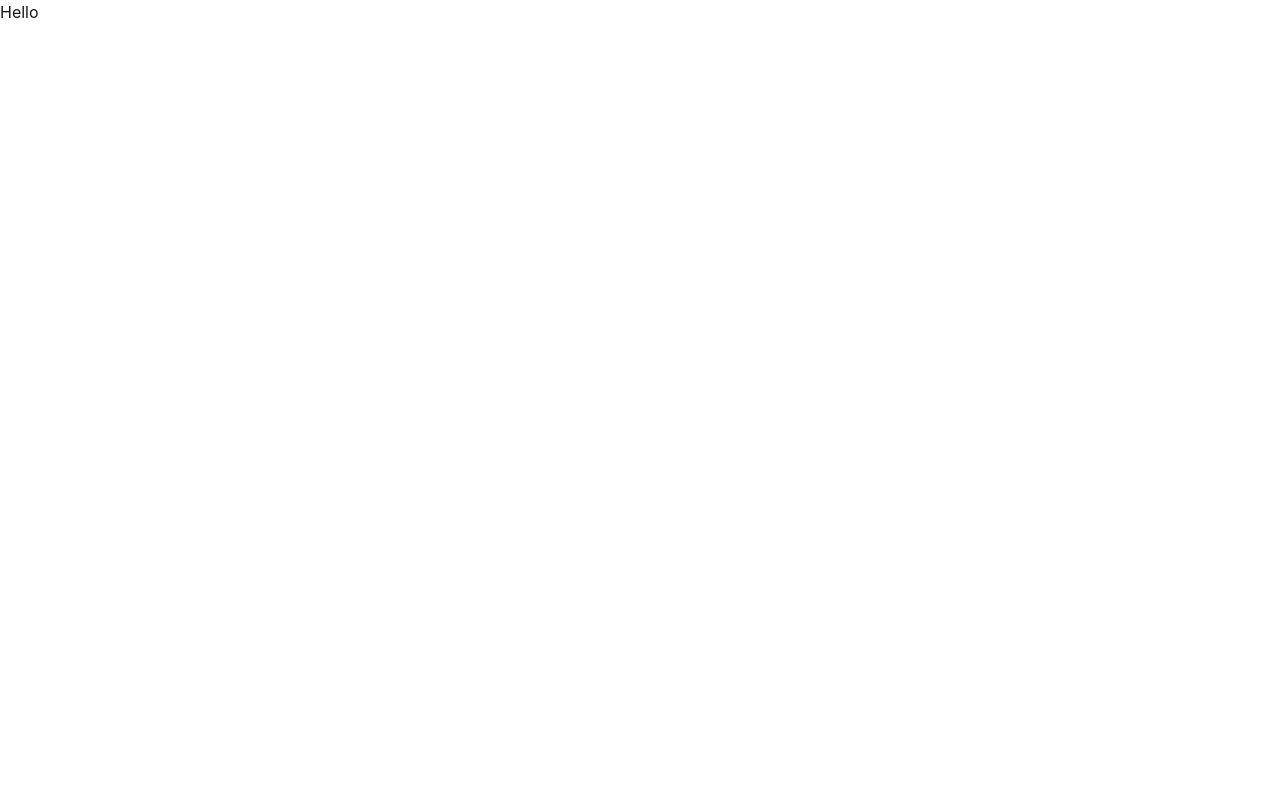
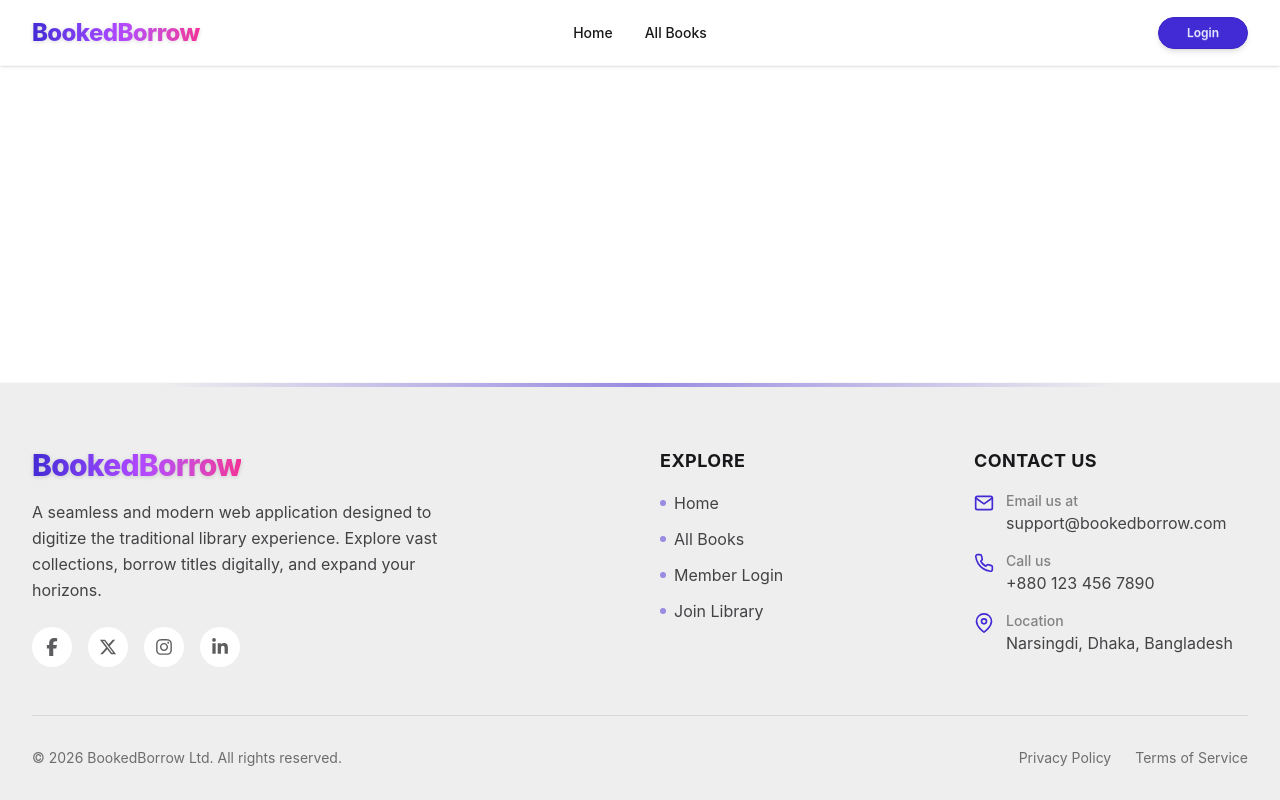
Before and after one commit to MdRoyet/online-book-borrowing-platform-with-nextjs-mongodb-betterauth, a Next.js app: page / in a window 1280 px wide. Built offline with nearby package versions, Linux system fonts and the light colour scheme.

Commit message:
fix some design in navbar and footer section completed

```diff
--- a/src/app/layout.js
+++ b/src/app/layout.js
@@ -1,10 +1,13 @@
 import { Inter, Outfit } from "next/font/google";
+// Import your layout components
+import Navbar from "@/components/layout/Navbar";
+import Footer from "@/components/layout/Footer";
 import "./globals.css";
 
-// 1. Initialize the fonts
+// Initialize the fonts we discussed
 const inter = Inter({
   subsets: ["latin"],
-  variable: "--font-inter", // We will use this in Tailwind
+  variable: "--font-inter",
   display: "swap",
 });
 
@@ -15,19 +18,27 @@ const outfit = Outfit({
 });
 
 export const metadata = {
-  title: "Mango Library | Online Book Borrowing",
+  title: "Mango | Online Book Borrowing Platform",
   description:
     "A seamless and modern web application designed to digitize the traditional library experience.",
 };
 
 export default function RootLayout({ children }) {
   return (
-    // You can add a default DaisyUI theme here via data-theme
     <html lang="en" data-theme="light">
       <body
-        className={`${inter.variable} ${outfit.variable} font-sans antialiased bg-base-100 text-base-content`}
+        // Notice the 'min-h-screen flex flex-col' classes here!
+        className={`${inter.variable} ${outfit.variable} font-sans antialiased bg-base-100 text-base-content min-h-screen flex flex-col`}
       >
-        {children}
+        {/* 1. Navbar goes at the very top */}
+        <Navbar />
+
+        {/* 2. Main content (children) takes up the remaining vertical space */}
+        {/* 'flex-grow' ensures that even if a page has very little content, the footer is still pushed to the very bottom */}
+        <main className="flex-grow">{children}</main>
+
+        {/* 3. Footer goes at the very bottom */}
+        <Footer />
       </body>
     </html>
   );
--- a/src/app/page.js
+++ b/src/app/page.js
@@ -1,9 +1,5 @@
 import Image from "next/image";
 
 export default function Home() {
-  return (
-    <>
-      <h1>Hello</h1>
-    </>
-  );
+  return <></>;
 }
--- a/src/components/layout/Footer.jsx
+++ b/src/components/layout/Footer.jsx
@@ -1,11 +1,179 @@
-import React from "react";
+import Link from "next/link";
+// Importing sleek icons from react-icons
+import {
+  FaFacebookF,
+  FaXTwitter,
+  FaInstagram,
+  FaLinkedinIn,
+} from "react-icons/fa6";
+import { FiMail, FiPhone, FiMapPin } from "react-icons/fi";
 
-const Footer = () => {
+export default function Footer() {
   return (
-    <div>
-      <h2>Footer</h2>
-    </div>
+    <footer className="bg-base-300 text-base-content border-t border-base-200 mt-16 relative overflow-hidden">
+      {/* Decorative background glow to make it "lucrative" */}
+      <div className="absolute top-0 left-1/2 -translate-x-1/2 w-3/4 h-1 bg-gradient-to-r from-transparent via-primary to-transparent opacity-50"></div>
+
+      <div className="container mx-auto px-4 sm:px-6 lg:px-8 pt-16 pb-8">
+        <div className="grid grid-cols-1 md:grid-cols-2 lg:grid-cols-4 gap-10">
+          {/* Column 1: Branding & Description */}
+          <div className="lg:col-span-2">
+            <Link
+              href="/"
+              className="text-3xl font-heading font-extrabold tracking-tight inline-block mb-4"
+            >
+              <span className="bg-gradient-to-r from-primary via-purple-500 to-secondary bg-clip-text text-transparent drop-shadow-sm">
+                BookedBorrow
+              </span>
+            </Link>
+            <p className="text-base-content/80 leading-relaxed max-w-md mb-6">
+              A seamless and modern web application designed to digitize the
+              traditional library experience. Explore vast collections, borrow
+              titles digitally, and expand your horizons.
+            </p>
+
+            {/* Social Media Links  */}
+            <div className="flex gap-4">
+              <a
+                href="#"
+                aria-label="Facebook"
+                className="w-10 h-10 rounded-full bg-base-100 flex items-center justify-center text-base-content/70 hover:bg-primary hover:text-white hover:-translate-y-1 hover:shadow-lg hover:shadow-primary/30 transition-all duration-300"
+              >
+                <FaFacebookF className="text-lg" />
+              </a>
+              <a
+                href="#"
+                aria-label="Twitter"
+                className="w-10 h-10 rounded-full bg-base-100 flex items-center justify-center text-base-content/70 hover:bg-black hover:text-white hover:-translate-y-1 hover:shadow-lg transition-all duration-300"
+              >
+                <FaXTwitter className="text-lg" />
+              </a>
+              <a
+                href="#"
+                aria-label="Instagram"
+                className="w-10 h-10 rounded-full bg-base-100 flex items-center justify-center text-base-content/70 hover:bg-gradient-to-br hover:from-purple-500 hover:to-pink-500 hover:text-white hover:-translate-y-1 hover:shadow-lg hover:shadow-pink-500/30 transition-all duration-300"
+              >
+                <FaInstagram className="text-lg" />
+              </a>
+              <a
+                href="#"
+                aria-label="LinkedIn"
+                className="w-10 h-10 rounded-full bg-base-100 flex items-center justify-center text-base-content/70 hover:bg-blue-600 hover:text-white hover:-translate-y-1 hover:shadow-lg hover:shadow-blue-600/30 transition-all duration-300"
+              >
+                <FaLinkedinIn className="text-lg" />
+              </a>
+            </div>
+          </div>
+
+          {/* Column 2: Quick Links */}
+          <div>
+            <h3 className="text-lg font-bold text-base-content mb-4 tracking-wide uppercase">
+              Explore
+            </h3>
+            <ul className="flex flex-col gap-3">
+              <li>
+                <Link
+                  href="/"
+                  className="text-base-content/80 hover:text-primary transition-colors flex items-center gap-2"
+                >
+                  <span className="w-1.5 h-1.5 rounded-full bg-primary/50"></span>{" "}
+                  Home
+                </Link>
+              </li>
+              <li>
+                <Link
+                  href="/books"
+                  className="text-base-content/80 hover:text-primary transition-colors flex items-center gap-2"
+                >
+                  <span className="w-1.5 h-1.5 rounded-full bg-primary/50"></span>{" "}
+                  All Books
+                </Link>
+              </li>
+              <li>
+                <Link
+                  href="/login"
+                  className="text-base-content/80 hover:text-primary transition-colors flex items-center gap-2"
+                >
+                  <span className="w-1.5 h-1.5 rounded-full bg-primary/50"></span>{" "}
+                  Member Login
+                </Link>
+              </li>
+              <li>
+                <Link
+                  href="/register"
+                  className="text-base-content/80 hover:text-primary transition-colors flex items-center gap-2"
+                >
+                  <span className="w-1.5 h-1.5 rounded-full bg-primary/50"></span>{" "}
+                  Join Library
+                </Link>
+              </li>
+            </ul>
+          </div>
+
+          {/* Column 3: Contact Us  */}
+          <div>
+            <h3 className="text-lg font-bold text-base-content mb-4 tracking-wide uppercase">
+              Contact Us
+            </h3>
+            <ul className="flex flex-col gap-4">
+              <li>
+                <a
+                  href="mailto:support@bookedborrow.com"
+                  className="group flex items-start gap-3 text-base-content/80 hover:text-primary transition-colors"
+                >
+                  <FiMail className="text-xl mt-0.5 text-primary group-hover:scale-110 transition-transform" />
+                  <span>
+                    <span className="block font-medium text-sm text-base-content/50">
+                      Email us at
+                    </span>
+                    support@bookedborrow.com
+                  </span>
+                </a>
+              </li>
+              <li>
+                <a
+                  href="tel:+8801234567890"
+                  className="group flex items-start gap-3 text-base-content/80 hover:text-primary transition-colors"
+                >
+                  <FiPhone className="text-xl mt-0.5 text-primary group-hover:scale-110 transition-transform" />
+                  <span>
+                    <span className="block font-medium text-sm text-base-content/50">
+                      Call us
+                    </span>
+                    +880 123 456 7890
+                  </span>
+                </a>
+              </li>
+              <li>
+                <div className="flex items-start gap-3 text-base-content/80">
+                  <FiMapPin className="text-xl mt-0.5 text-primary" />
+                  <span>
+                    <span className="block font-medium text-sm text-base-content/50">
+                      Location
+                    </span>
+                    Narsingdi, Dhaka, Bangladesh
+                  </span>
+                </div>
+              </li>
+            </ul>
+          </div>
+        </div>
+
+        {/* Bottom Copyright Divider */}
+        <div className="mt-12 pt-8 border-t border-base-content/10 flex flex-col md:flex-row items-center justify-between gap-4">
+          <p className="text-sm text-base-content/60">
+            © {new Date().getFullYear()} BookedBorrow Ltd. All rights reserved.
+          </p>
+          <div className="flex gap-6 text-sm text-base-content/60">
+            <a href="#" className="hover:text-primary transition-colors">
+              Privacy Policy
+            </a>
+            <a href="#" className="hover:text-primary transition-colors">
+              Terms of Service
+            </a>
+          </div>
+        </div>
+      </div>
+    </footer>
   );
-};
-
-export default Footer;
+}
--- a/src/components/layout/Navbar.jsx
+++ b/src/components/layout/Navbar.jsx
@@ -4,35 +4,55 @@ import Link from "next/link";
 import { useState } from "react";
 
 export default function Navbar() {
-  // TODO: We will replace this with BetterAuth's useSession hook later!
-  // Change to `{ name: "Alex" }` to see the logged-in state.
+  // Mock user state to test the conditional rendering.
+  // Change to `{ name: "John Doe", email: "john@example.com" }` to see the logged-in state.
   const [user, setUser] = useState(null);
 
-  // We define links here so we can reuse them in mobile and desktop views
+  // CENTER: Navigation links for Home, All Books, and My Profile
   const navLinks = (
     <>
       <li>
-        <Link href="/">Home</Link>
+        <Link
+          href="/"
+          className="hover:text-primary transition-colors font-medium"
+        >
+          Home
+        </Link>
       </li>
       <li>
-        <Link href="/books">All Books</Link>
+        <Link
+          href="/books"
+          className="hover:text-primary transition-colors font-medium"
+        >
+          All Books
+        </Link>
       </li>
-      {/* My Profile is a private route, so it's best UX to only show it if logged in */}
+
+      {/* My Profile link is ONLY shown when the user is logged in */}
       {user && (
         <li>
-          <Link href="/profile">My Profile</Link>
+          <Link
+            href="/profile"
+            className="hover:text-primary transition-colors font-medium"
+          >
+            My Profile
+          </Link>
         </li>
       )}
     </>
   );
 
   return (
-    <div className="navbar bg-base-100 shadow-sm sticky top-0 z-50 backdrop-blur-md bg-opacity-80">
-      {/* LEFT: Logo & Mobile Menu */}
+    <nav className="sticky top-0 z-50 w-full bg-base-100/80 backdrop-blur-lg shadow-sm border-b border-base-200">
+      <div className="navbar container mx-auto px-4 sm:px-6 lg:px-8">
+        {/* LEFT: Website Logo (Links to Home) [cite: 20] */}
         <div className="navbar-start">
-        {/* Mobile Dropdown Menu */}
           <div className="dropdown">
-          <div tabIndex={0} role="button" className="btn btn-ghost lg:hidden">
+            <div
+              tabIndex={0}
+              role="button"
+              className="btn btn-ghost lg:hidden -ml-3"
+            >
               <svg
                 xmlns="http://www.w3.org/2000/svg"
                 className="h-5 w-5"
@@ -50,45 +70,54 @@ export default function Navbar() {
             </div>
             <ul
               tabIndex={0}
-            className="menu menu-sm dropdown-content mt-3 z-[1] p-2 shadow bg-base-100 rounded-box w-52"
+              className="menu menu-sm dropdown-content mt-3 z-[1] p-2 shadow-lg bg-base-100 rounded-box w-52 border border-base-200"
             >
               {navLinks}
             </ul>
           </div>
-        {/* Website Logo */}
           <Link
             href="/"
-          className="btn btn-ghost text-2xl font-heading font-bold text-primary"
+            className="text-2xl font-heading font-extrabold tracking-tight ml-2 lg:ml-0"
           >
-          Mango
+            <span className="bg-gradient-to-r from-primary via-purple-500 to-secondary bg-clip-text text-transparent drop-shadow-sm hover:opacity-80 transition-opacity">
+              BookedBorrow
+            </span>
           </Link>
         </div>
 
-      {/* CENTER: Desktop Navigation */}
+        {/* CENTER: Desktop Navigation  */}
         <div className="navbar-center hidden lg:flex">
-        <ul className="menu menu-horizontal px-1 font-medium">{navLinks}</ul>
+          <ul className="menu menu-horizontal px-1 gap-2">{navLinks}</ul>
         </div>
 
-      {/* RIGHT: Conditional Authentication */}
+        {/* RIGHT: Conditional Rendering [cite: 22, 23] */}
         <div className="navbar-end gap-3">
           {user ? (
-          <>
+            <div className="flex items-center gap-4">
+              {/* Show the User’s Name  */}
               <span className="hidden sm:inline font-medium text-sm">
-              Hello, <span className="text-primary">{user.name}</span>
+                Hi, <span className="text-primary font-bold">{user.name}</span>
               </span>
+
+              {/* Show a Logout button  */}
               <button
-              onClick={() => setUser(null)} // Mock logout action
-              className="btn btn-outline btn-error btn-sm"
+                onClick={() => setUser(null)}
+                className="btn btn-outline btn-error btn-sm rounded-full px-5"
               >
                 Logout
               </button>
-          </>
+            </div>
           ) : (
-          <Link href="/login" className="btn btn-primary btn-sm px-6">
+            // If logged out, show Login
+            <Link
+              href="/login"
+              className="btn btn-primary btn-sm rounded-full px-7 shadow-md hover:shadow-lg transition-shadow"
+            >
               Login
             </Link>
           )}
         </div>
       </div>
+    </nav>
   );
 }
```
Lines whose indentation alone changed are shown as unchanged.
